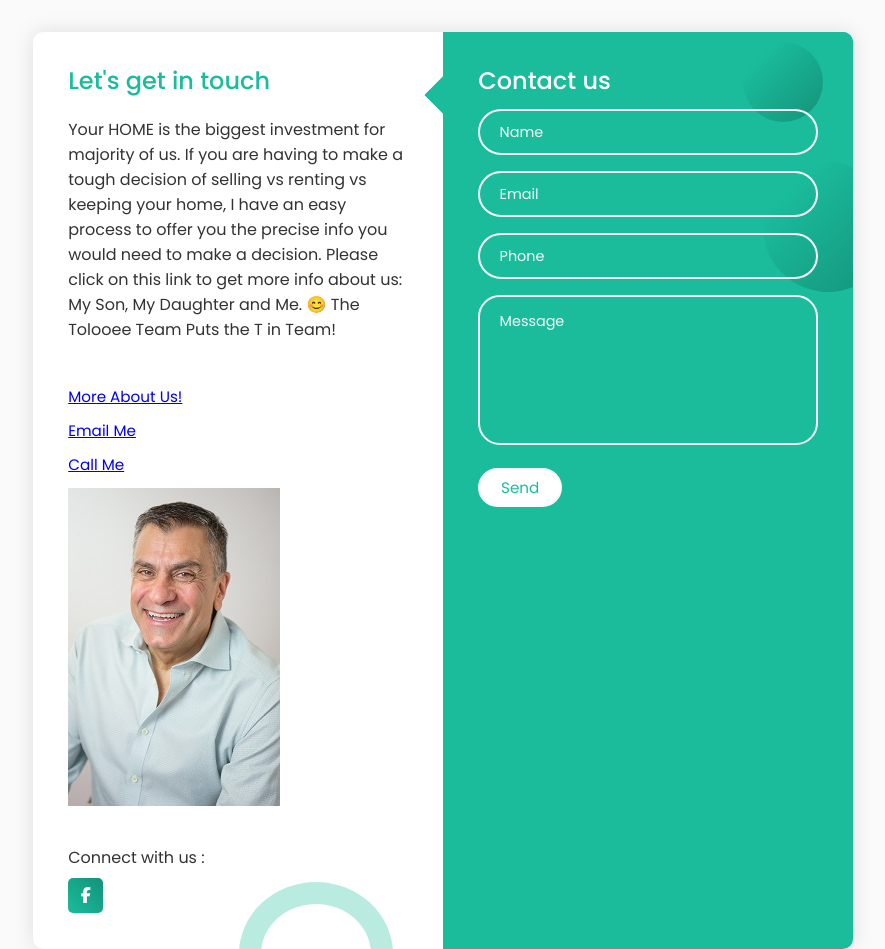
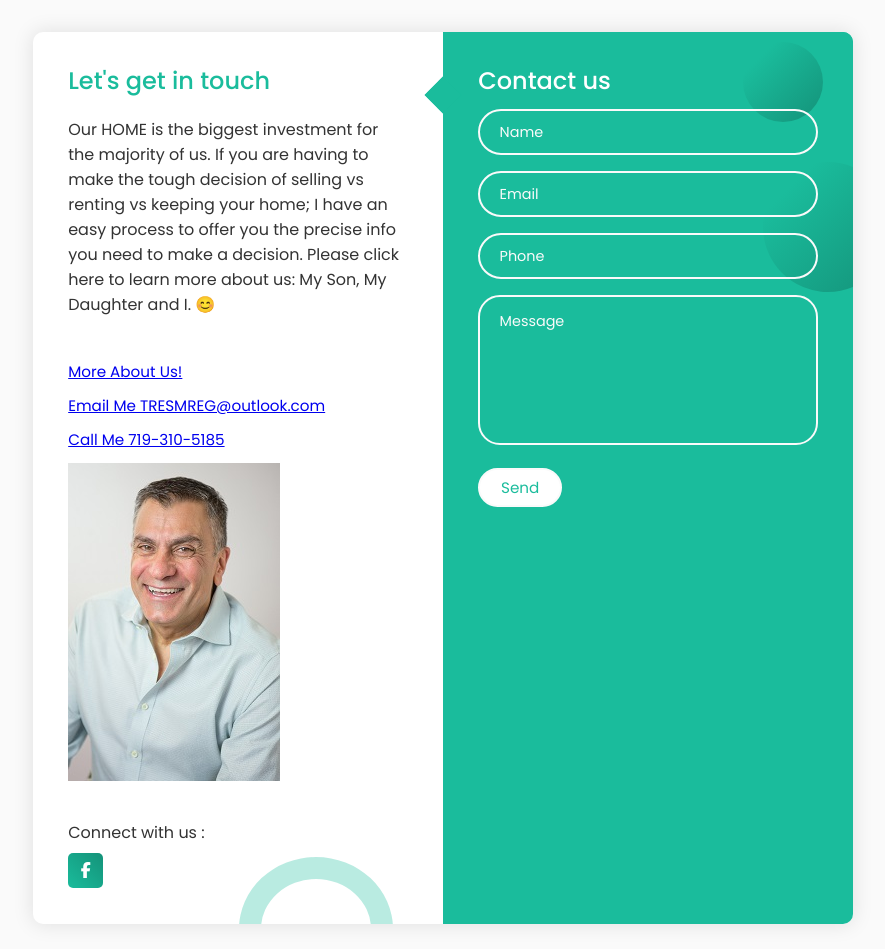
Before and after one commit to kaivont85/MREG-Contact-Page, a plain HTML site: page index.html in a window 1280 px wide. Shown: the top 949 px of the page, without its empty margins (197-1082 px from the left). Drawn offline with Linux system fonts and the light colour scheme.

Commit message:
putting final touches on the verbage and links

```diff
--- a/index.html
+++ b/index.html
@@ -18,12 +18,11 @@
         <div class="contact-info">
           <h3 class="title">Let's get in touch</h3>
           <p class="text">
-            Your HOME is the biggest investment for majority of us.
-            If you are having to make a tough decision of selling vs
-            renting vs keeping your home, I have an easy process to offer
-            you the precise info you would need to make a decision. Please
-            click on this link to get more info about us: My Son, My Daughter
-            and Me. 😊 The Tolooee Team Puts the T in Team!
+            Our HOME is the biggest investment for the majority of us.
+            If you are having to make the tough decision of selling vs
+            renting vs keeping your home; I have an easy process to offer
+            you the precise info you need to make a decision. Please
+            click here to learn more about us: My Son, My Daughter and I. 😊
           </p>
 
           <div class="info">
@@ -35,10 +34,10 @@
                 <a class="PDF" href="images/Updated Metro Real Estate Group.pdf">More About Us!</a>
             </div>
             <div class="information">
-                <a class="email" href="mailto:TRESMREG@outlook.com">Email Me</a>
+                <a class="email" href="mailto:TRESMREG@outlook.com">Email Me TRESMREG@outlook.com</a>
             </div>
             <div class="information">
-                <a class="phone number" href="tel:719-310-5185">Call Me</a>
+                <a class="phone number" href="tel:719-310-5185">Call Me 719-310-5185</a>
             </div>
             <img src="images/dadsprofilepicture.jpg" alt="Listing Agent Matt Tolooee" />
           </div>
```
